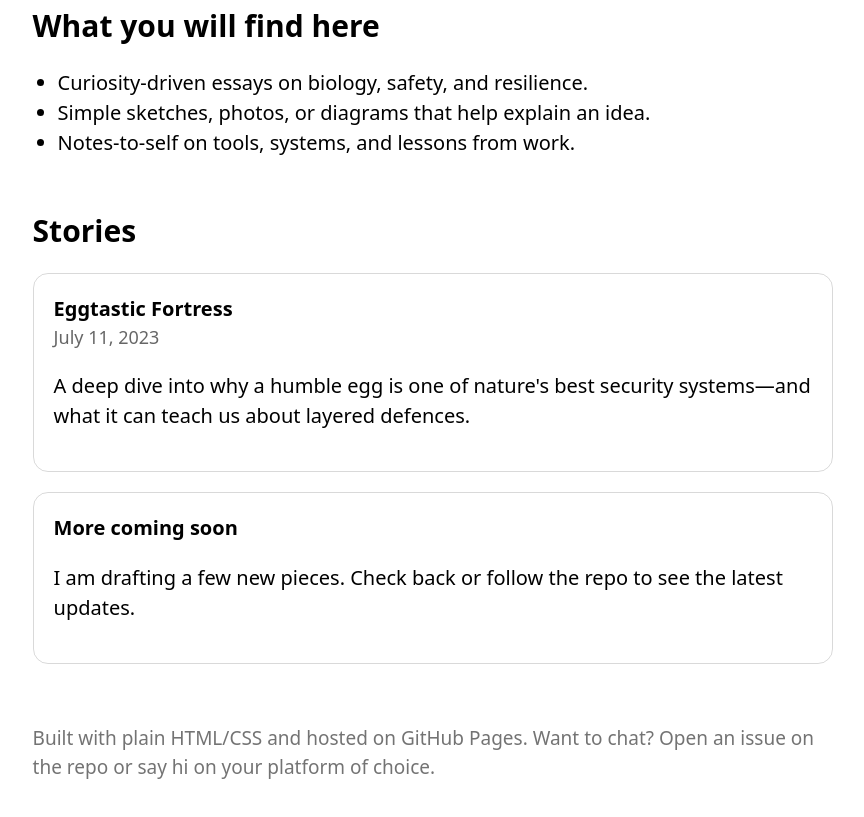
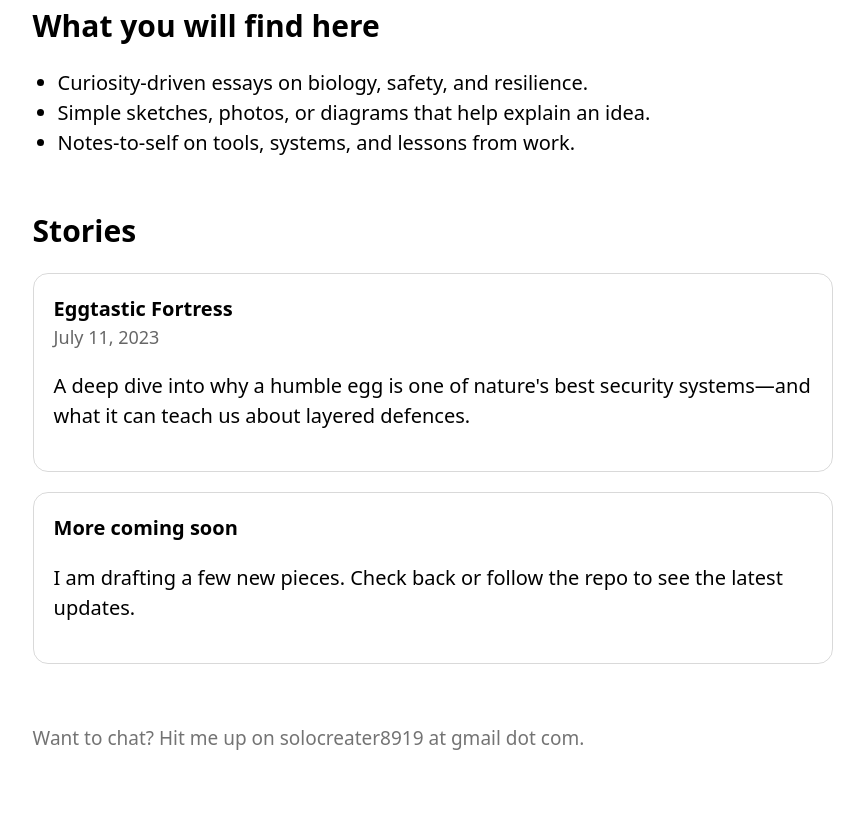
Before and after one commit to ahmed1011001/Notes, a plain HTML site: page index.html in a window 1280 px wide. Shown: the part 764-1581 px from the top of the page, without its empty margins (207-1071 px from the left). Drawn offline with Linux system fonts and the light colour scheme.

Commit message:
Update index.html

```diff
--- a/index.html
+++ b/index.html
@@ -152,8 +152,7 @@
       </section>
 
       <footer>
-        Built with plain HTML/CSS and hosted on GitHub Pages. Want to chat?
-        Open an issue on the repo or say hi on your platform of choice.
+        Want to chat? Hit me up on solocreater8919 at gmail dot com.
       </footer>
     </main>
   </body>
```
